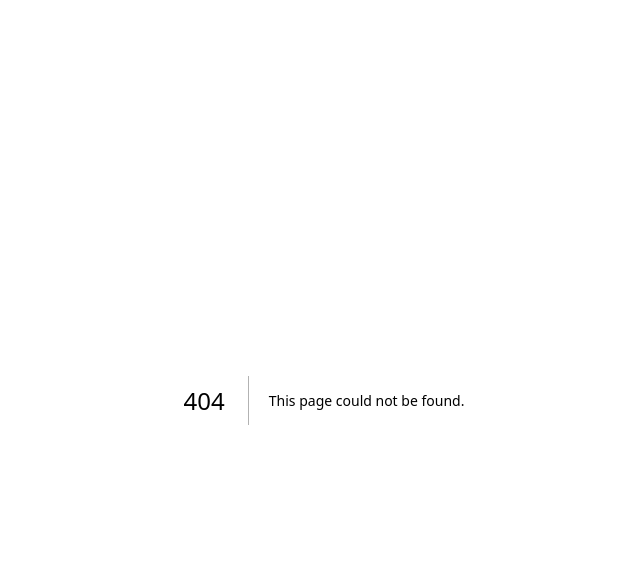
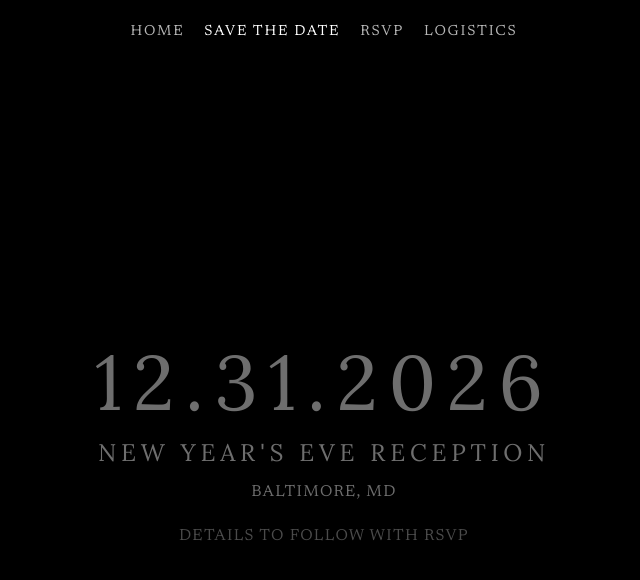
Before and after one commit to ava-firstaccess/wedding-website, a Next.js app: page /savethedate in a window 1280 px wide. Before the commit this address had no page. Shown: the top 580 px of the page, without its empty margins (316-956 px from the left). Built offline with nearby package versions, Linux system fonts and the light colour scheme.

Commit message:
Rename save the date route to savethedate

```diff
--- a/app/components/Nav.js
+++ b/app/components/Nav.js
@@ -9,7 +9,7 @@ export default function Nav() {
 
   const links = [
     { href: '/', label: 'Home' },
-    { href: '/save-the-date', label: 'Save the Date' },
+    { href: '/savethedate', label: 'Save the Date' },
     { href: '/rsvp', label: 'RSVP' },
     { href: '/logistics', label: 'Logistics' },
   ]
--- /dev/null
+++ b/app/savethedate/page.js
@@ -0,0 +1,59 @@
+'use client'
+
+import { useEffect, useState } from 'react'
+import Image from 'next/image'
+import Nav from '../components/Nav'
+import baseStyles from '../rsvp/page.module.css'
+import styles from './page.module.css'
+
+export default function SaveTheDate() {
+  const [phase, setPhase] = useState('overlay')
+
+  useEffect(() => {
+    const revealTimer = setTimeout(() => setPhase('lions-in'), 100)
+    const fadeOutTimer = setTimeout(() => setPhase('lions-out'), 3100)
+    const contentTimer = setTimeout(() => setPhase('form-in'), 4600)
+
+    return () => {
+      clearTimeout(revealTimer)
+      clearTimeout(fadeOutTimer)
+      clearTimeout(contentTimer)
+    }
+  }, [])
+
+  return (
+    <>
+      {(phase === 'overlay' || phase === 'lions-in') && (
+        <div className={phase === 'overlay' ? baseStyles.overlay : baseStyles.overlayFading} />
+      )}
+      <Nav />
+      <main className={baseStyles.main}>
+        <div className={`${baseStyles.lionsWrap} ${
+          phase === 'overlay' || phase === 'lions-in'
+            ? baseStyles.lionsVisible
+            : phase === 'lions-out'
+              ? baseStyles.lionsFading
+              : baseStyles.lionsGone
+        }`}>
+          <Image
+            src="/lion-lioness.png"
+            alt="Lion and Lioness"
+            width={500}
+            height={500}
+            priority
+            className={baseStyles.lionsImage}
+          />
+        </div>
+
+        <div className={`${baseStyles.content} ${phase === 'form-in' ? baseStyles.visible : ''}`}>
+          <div className={styles.contentWrap}>
+            <h1 className={styles.date}>12.31.2026</h1>
+            <p className={styles.title}>New Year&apos;s Eve Reception</p>
+            <p className={styles.location}>Baltimore, MD</p>
+            <p className={styles.note}>Details to follow with RSVP</p>
+          </div>
+        </div>
+      </main>
+    </>
+  )
+}
--- /dev/null
+++ b/app/savethedate/page.module.css
@@ -0,0 +1,51 @@
+.contentWrap {
+  display: flex;
+  flex-direction: column;
+  align-items: center;
+  justify-content: center;
+  min-height: 38vh;
+  padding-top: 5vh;
+  text-align: center;
+  gap: 1rem;
+}
+
+.date {
+  font-family: var(--font-lora);
+  font-size: clamp(2.6rem, 8vw, 4.8rem);
+  font-weight: 400;
+  letter-spacing: 0.14em;
+  text-transform: uppercase;
+  line-height: 1;
+}
+
+.title {
+  font-family: var(--font-lora);
+  font-size: clamp(1.05rem, 3vw, 1.5rem);
+  letter-spacing: 0.2em;
+  text-transform: uppercase;
+}
+
+.location,
+.note {
+  font-family: var(--font-newsreader);
+  font-size: 1rem;
+  letter-spacing: 0.08em;
+  text-transform: uppercase;
+}
+
+.note {
+  margin-top: 0.75rem;
+  opacity: 0.68;
+}
+
+@media (max-width: 480px) {
+  .contentWrap {
+    min-height: 34vh;
+    padding-top: 8vh;
+    gap: 0.85rem;
+  }
+
+  .date {
+    letter-spacing: 0.1em;
+  }
+}
```
Also changed, not shown: app/save-the-date/page.js (+3 -57 lines).
